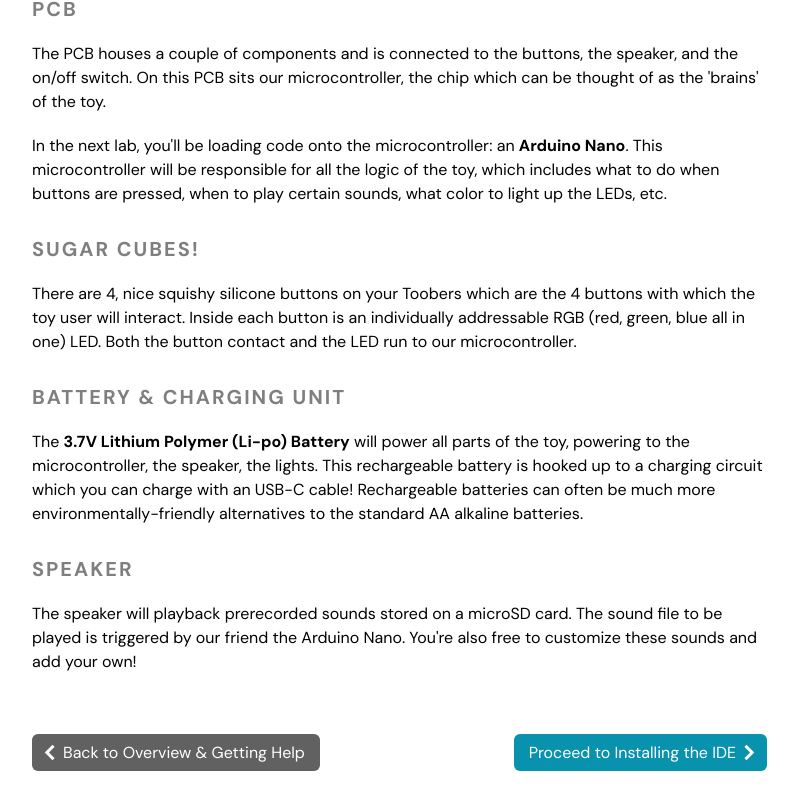
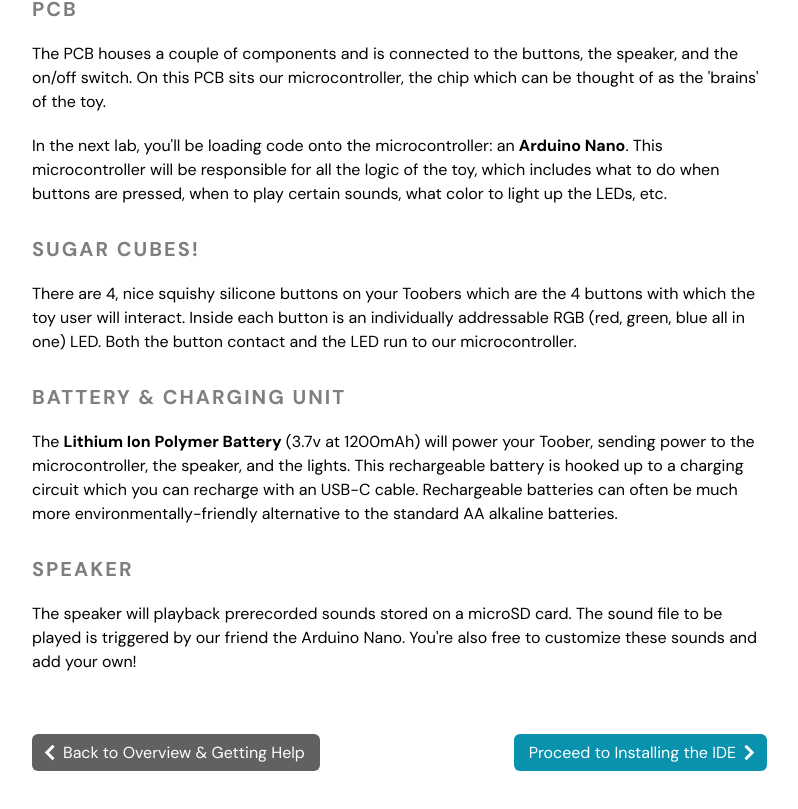
Before and after one commit to mit2009/200b-electronics-library, a Next.js app: page /toobers/intro/components-inside in a window 1280 px wide. Shown: the part 2189-2998 px from the top of the page, without its empty margins (463-1261 px from the left). Built offline with nearby package versions, Linux system fonts and the light colour scheme.

Commit message:
feat: typo

```diff
--- a/pages/toobers/intro/components-inside.tsx
+++ b/pages/toobers/intro/components-inside.tsx
@@ -83,10 +83,10 @@ const Page = () => {
       </p>
       <h3>Battery & Charging Unit</h3>
       <p>
-        The <strong>3.7V Lithium Polymer (Li-po) Battery</strong> will power all parts of the toy, powering to the
-        microcontroller, the speaker, the lights. This rechargeable battery is hooked up to a charging circuit which you
-        can charge with an USB-C cable! Rechargeable batteries can often be much more environmentally-friendly
-        alternatives to the standard AA alkaline batteries.
+        The <strong>Lithium Ion Polymer Battery</strong> (3.7v at 1200mAh) will power your Toober, sending power to the
+        microcontroller, the speaker, and the lights. This rechargeable battery is hooked up to a charging circuit which
+        you can recharge with an USB-C cable. Rechargeable batteries can often be much more environmentally-friendly
+        alternative to the standard AA alkaline batteries.
       </p>
       <h3>Speaker</h3>
       <p>
```
